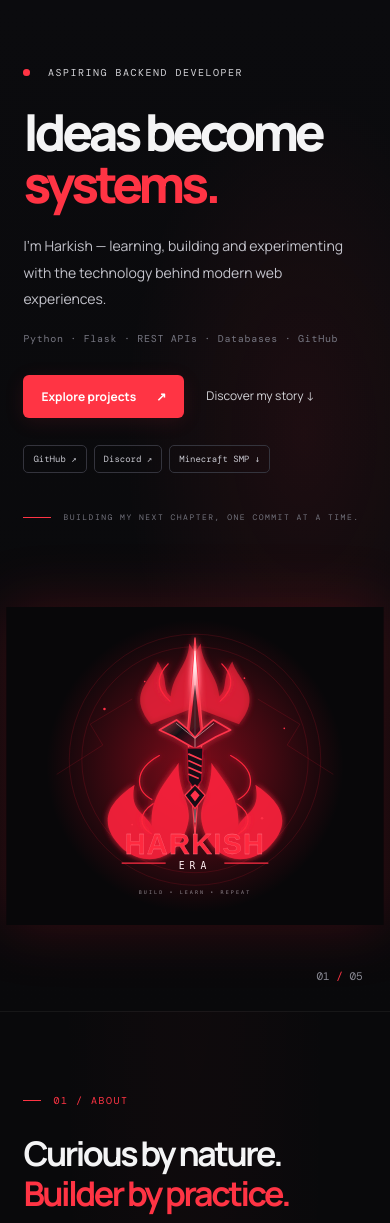
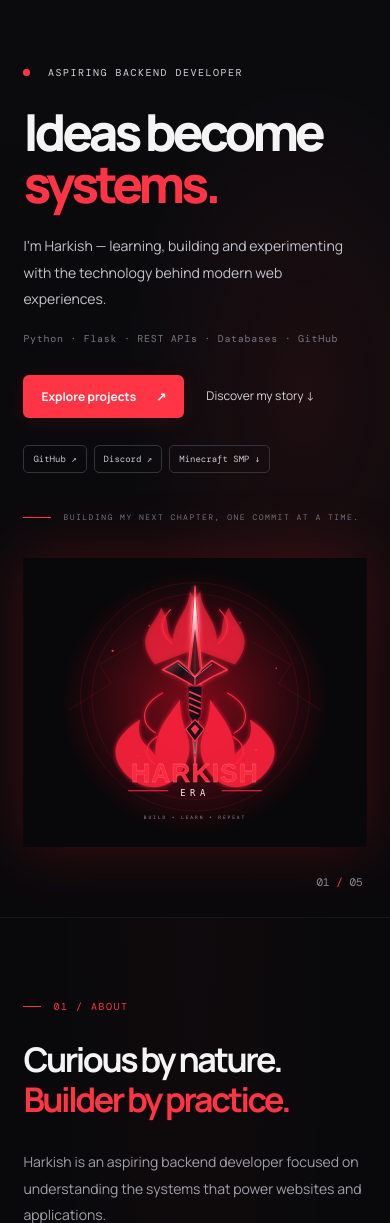
Before and after one commit to harkishdheer-bit/harkish-verse, a Flask app: page / in a window 390 px wide. Shown: the part 102-1325 px from the top of the page. Run offline with Flask 3, Linux system fonts and the light colour scheme.

Commit message:
Fix hero sword artwork visibility on desktop and mobile

```diff
--- a/static/style.css
+++ b/static/style.css
@@ -167,3 +167,13 @@ footer .logo:hover{filter:drop-shadow(0 0 10px #ff344455)}
 .server-ip{padding:2px 7px;border:1px solid #ff344433;border-radius:4px;background:#ff34440a}
 ::selection{background:#ff3444;color:#fff}
 @media(prefers-reduced-motion:reduce){.button-primary,.button-primary::before,.skill-card,.project-card,.text-link,.footer-links a,.navbar nav a{transition:none!important}.button-primary:hover,.skill-card:hover,.project-card:hover{transform:none!important}}
+
+
+/* Hero image visibility fix: render the sword artwork in normal layout flow */
+.hero-visual{display:flex!important;align-items:center!important;justify-content:center!important;min-height:0!important;height:auto!important;overflow:visible!important}
+.hero-visual .hero-art-image{display:block!important;position:relative!important;inset:auto!important;width:100%!important;height:auto!important;max-height:620px!important;max-width:620px!important;object-fit:contain!important;opacity:1!important;visibility:visible!important;z-index:3!important;margin:0 auto!important;flex:0 1 auto!important;filter:drop-shadow(0 0 32px #ff172b38)!important;animation:artGlow 6s ease-in-out infinite!important}
+.hero-visual::before{display:none!important}
+.hero-visual .terminal,.hero-visual .floating-chip,.hero-visual .orb{display:none!important}
+@media(max-width:850px){.hero-visual .hero-art-image{max-height:520px!important;max-width:520px!important}}
+@media(max-width:650px){.hero-visual{min-height:0!important;margin-top:18px!important}.hero-visual .hero-art-image{width:100%!important;max-width:420px!important;max-height:none!important;animation:none!important}}
+@media(prefers-reduced-motion:reduce){.hero-visual .hero-art-image{animation:none!important}}
```
